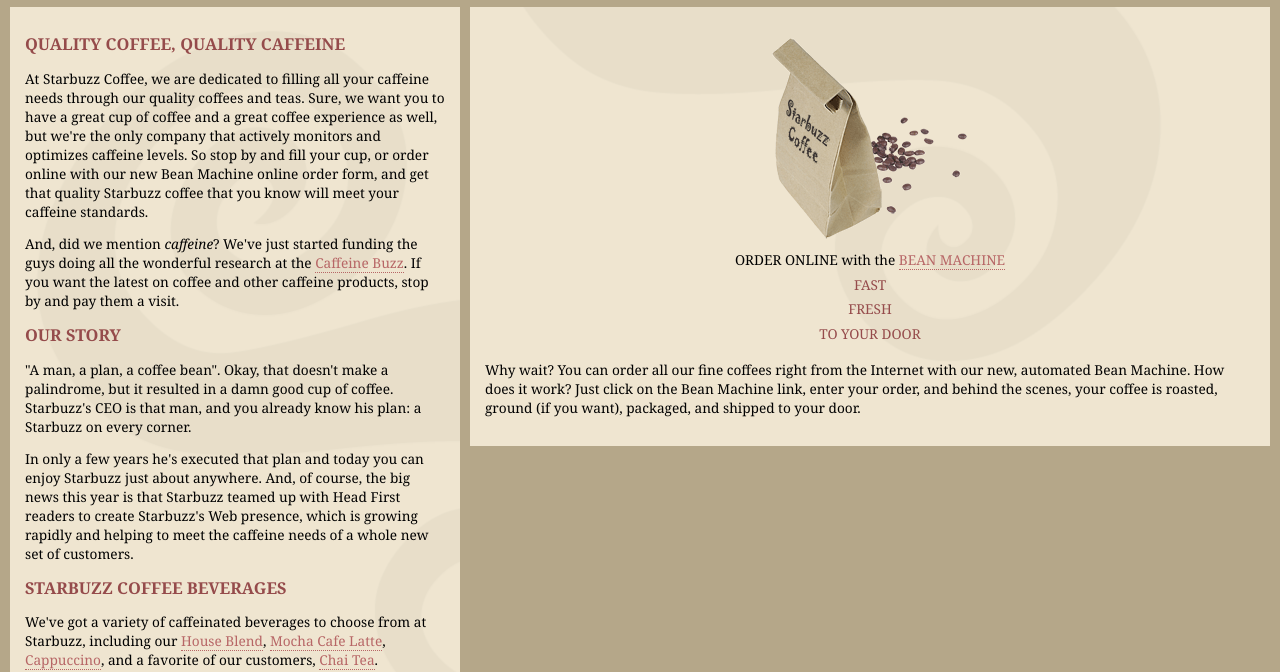
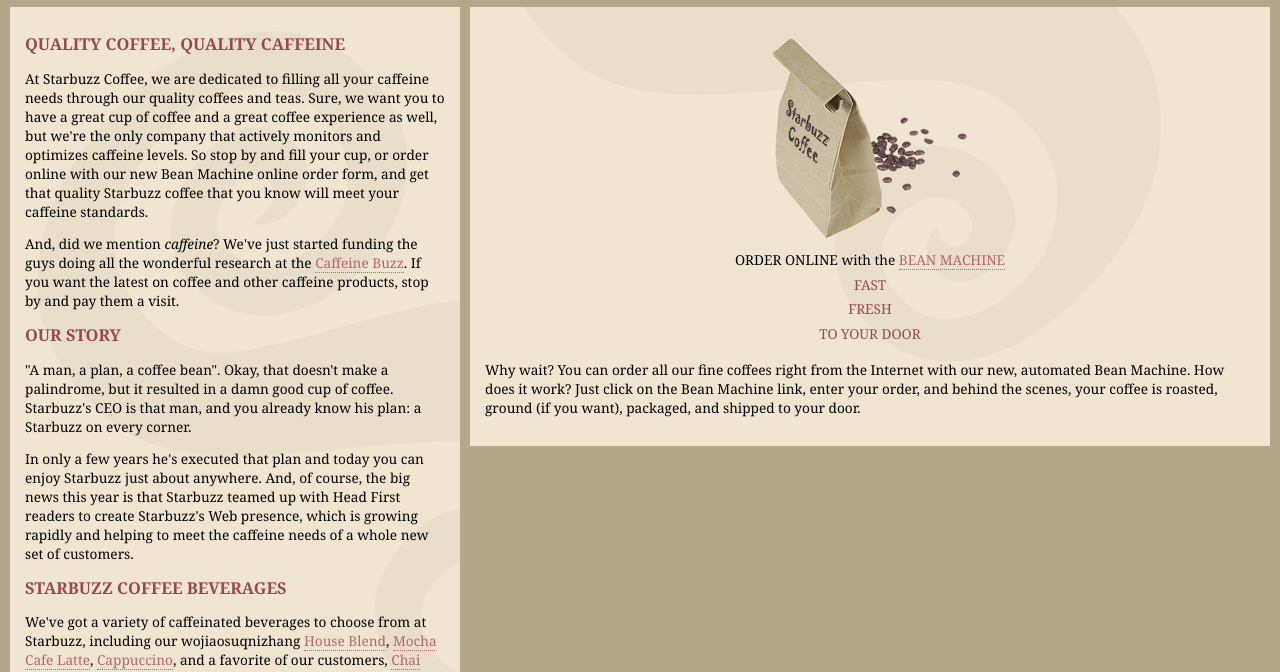
Before and after one commit to zhiqinqizhang/wangye, a plain HTML site: page index.html in a window 1280 px wide. Shown: the part 121-793 px from the top of the page. Drawn offline with Linux system fonts and the light colour scheme.

Commit message:
jiale jige zi

```diff
--- a/index.html
+++ b/index.html
@@ -44,6 +44,7 @@
       <p>
         We've got a variety of caffeinated beverages to choose
         from at Starbuzz, including our
+        wojiaosuqnizhang
         <a href="beverages.html#house" title="House Blend">House Blend</a>,
         <a href="beverages.html#mocha" title="Mocha Cafe Latte">Mocha Cafe Latte</a>,
         <a href="beverages.html#cappuccino" title="Cappuccino">Cappuccino</a>,
```
